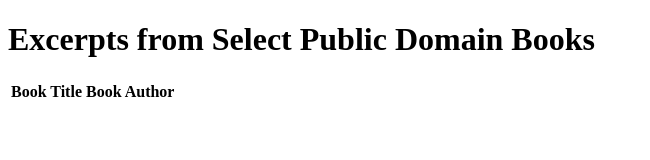
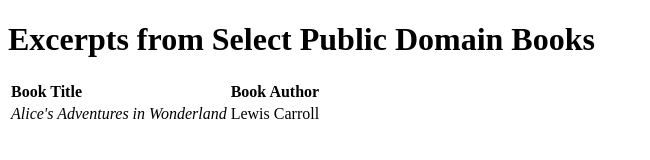
Before and after one commit to tacostahern/Lab3, a plain HTML site: page index.html in a window 1280 px wide. Shown: the whole page, without its empty margins (0-650 px from the left). Drawn offline with Linux system fonts and the light colour scheme.

Commit message:
2nd attempt at formatting a table correctly

```diff
--- a/index.html
+++ b/index.html
@@ -11,6 +11,10 @@
 				<td><strong>Book Title</strong></td>
 				<td><strong>Book Author</strong></td>
 			</tr>
+			<tr>
+				<td><em>Alice's Adventures in Wonderland</em></td>
+				<td>Lewis Carroll</td>
+			</tr>
 		</table>
 	</body>
 </html>
```
